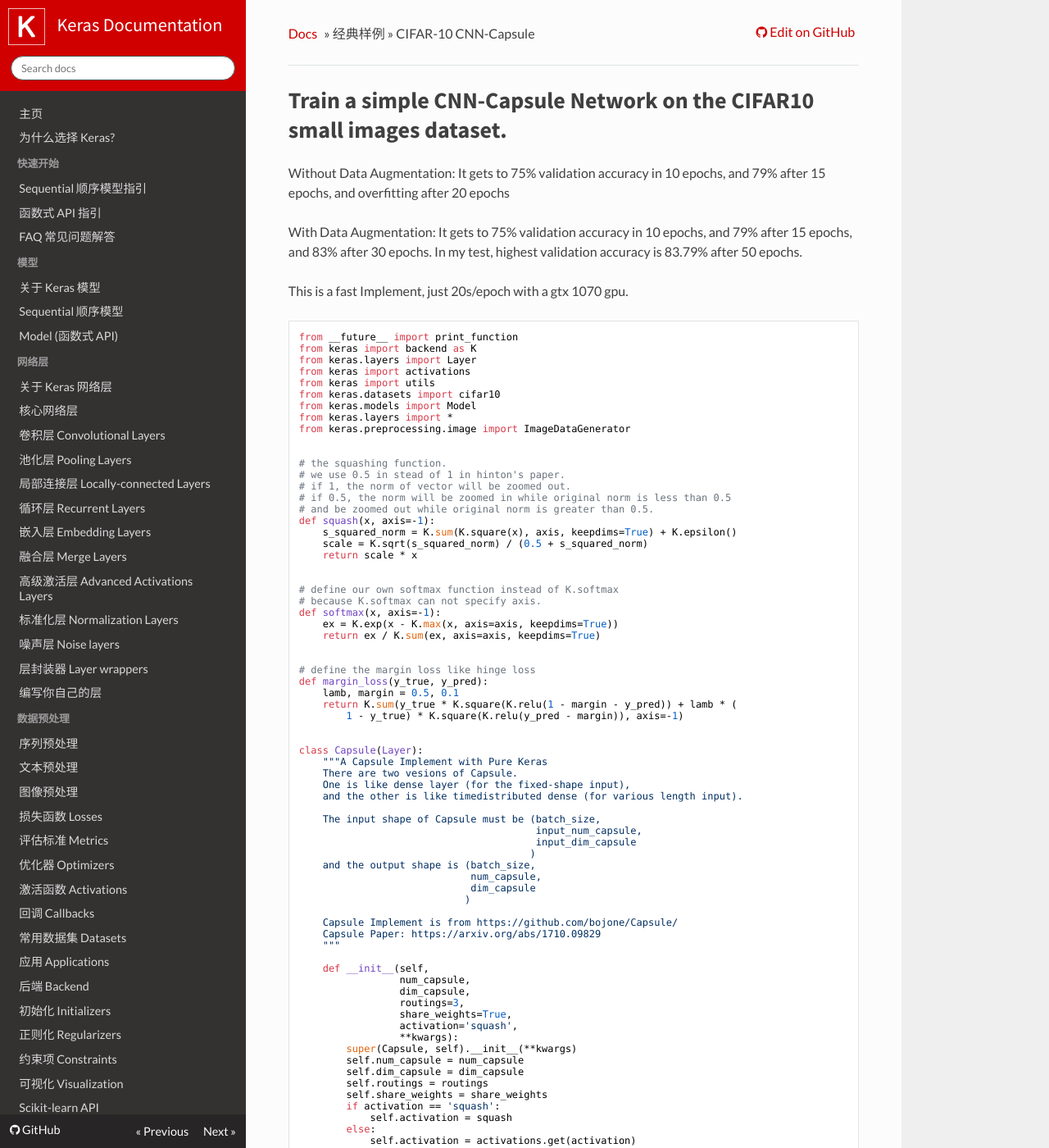
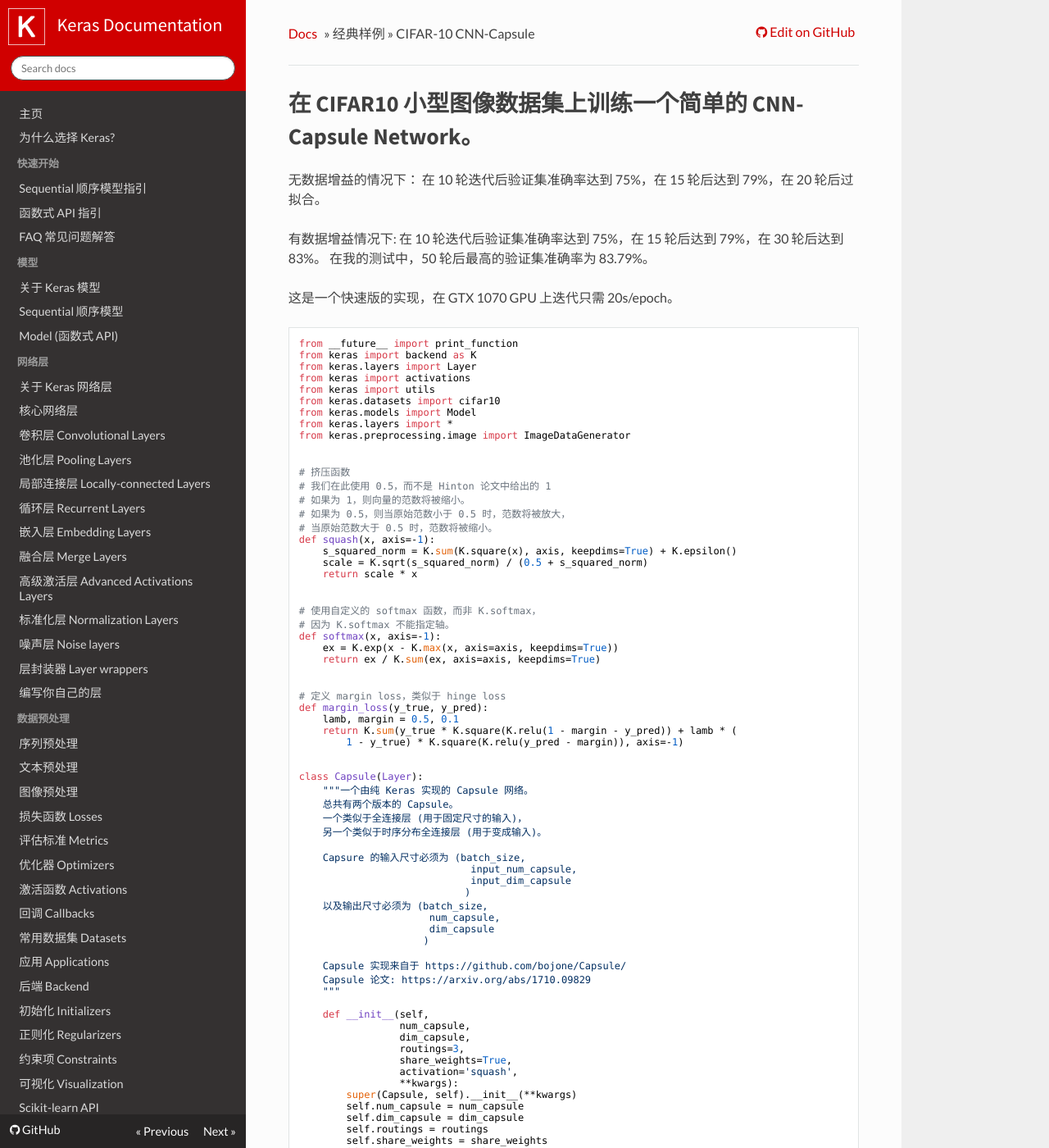
Before and after one commit to gaussic/keras-doc-zh, an MkDocs documentation site: the page built from sources/examples/cifar10_cnn_capsule.md, in a window 1280 px wide and 1400 px high. Shown: the whole window at 82% size. Built offline with MkDocs 1.6.1, drawn with Linux system fonts in a browser that asks for light colours; nearby versions of some CDN libraries; some web fonts are replaced; library files that are not in the unit come from our copies; some of the changed text lies outside the part shown.

Commit message:
Translate cifar10_cnn_capsule.md

````diff
--- a/sources/examples/cifar10_cnn_capsule.md
+++ b/sources/examples/cifar10_cnn_capsule.md
@@ -1,17 +1,13 @@
+# 在 CIFAR10 小型图像数据集上训练一个简单的 CNN-Capsule Network。
 
-#Train a simple CNN-Capsule Network on the CIFAR10 small images dataset.
+无数据增益的情况下：
+在 10 轮迭代后验证集准确率达到 75%，在 15 轮后达到 79%，在 20 轮后过拟合。
 
-Without Data Augmentation:
-It gets to 75% validation accuracy in 10 epochs,
-and 79% after 15 epochs, and overfitting after 20 epochs
+有数据增益情况下:
+在 10 轮迭代后验证集准确率达到 75%，在 15 轮后达到 79%，在 30 轮后达到 83%。
+在我的测试中，50 轮后最高的验证集准确率为 83.79%。
 
-With Data Augmentation:
-It gets to 75% validation accuracy in 10 epochs,
-and 79% after 15 epochs, and 83% after 30 epochs.
-In my test, highest validation accuracy is 83.79% after 50 epochs.
-
-This is a fast Implement, just 20s/epoch with a gtx 1070 gpu.
-
+这是一个快速版的实现，在 GTX 1070 GPU 上迭代只需 20s/epoch。
 
 ```python
 from __future__ import print_function
@@ -25,25 +21,25 @@
 from keras.preprocessing.image import ImageDataGenerator
 
 
-# the squashing function.
-# we use 0.5 in stead of 1 in hinton's paper.
-# if 1, the norm of vector will be zoomed out.
-# if 0.5, the norm will be zoomed in while original norm is less than 0.5
-# and be zoomed out while original norm is greater than 0.5.
+# 挤压函数
+# 我们在此使用 0.5，而不是 Hinton 论文中给出的 1
+# 如果为 1，则向量的范数将被缩小。
+# 如果为 0.5，则当原始范数小于 0.5 时，范数将被放大，
+# 当原始范数大于 0.5 时，范数将被缩小。
 def squash(x, axis=-1):
     s_squared_norm = K.sum(K.square(x), axis, keepdims=True) + K.epsilon()
     scale = K.sqrt(s_squared_norm) / (0.5 + s_squared_norm)
     return scale * x
 
 
-# define our own softmax function instead of K.softmax
-# because K.softmax can not specify axis.
+# 使用自定义的 softmax 函数，而非 K.softmax，
+# 因为 K.softmax 不能指定轴。
 def softmax(x, axis=-1):
     ex = K.exp(x - K.max(x, axis=axis, keepdims=True))
     return ex / K.sum(ex, axis=axis, keepdims=True)
 
 
-# define the margin loss like hinge loss
+# 定义 margin loss，类似于 hinge loss
 def margin_loss(y_true, y_pred):
     lamb, margin = 0.5, 0.1
     return K.sum(y_true * K.square(K.relu(1 - margin - y_pred)) + lamb * (
@@ -51,22 +47,22 @@
 
 
 class Capsule(Layer):
-    """A Capsule Implement with Pure Keras
-    There are two vesions of Capsule.
-    One is like dense layer (for the fixed-shape input),
-    and the other is like timedistributed dense (for various length input).
+    """一个由纯 Keras 实现的 Capsule 网络。
+    总共有两个版本的 Capsule。
+    一个类似于全连接层 (用于固定尺寸的输入)，
+    另一个类似于时序分布全连接层 (用于变成输入)。
 
-    The input shape of Capsule must be (batch_size,
-                                        input_num_capsule,
-                                        input_dim_capsule
-                                       )
-    and the output shape is (batch_size,
-                             num_capsule,
-                             dim_capsule
+    Capsure 的输入尺寸必须为 (batch_size,
+                             input_num_capsule,
+                             input_dim_capsule
                             )
+    以及输出尺寸必须为 (batch_size,
+                      num_capsule,
+                      dim_capsule
+                     )
 
-    Capsule Implement is from https://github.com/bojone/Capsule/
-    Capsule Paper: https://arxiv.org/abs/1710.09829
+    Capsule 实现来自于 https://github.com/bojone/Capsule/
+    Capsule 论文: https://arxiv.org/abs/1710.09829
     """
 
     def __init__(self,
@@ -105,16 +101,16 @@
                 trainable=True)
 
     def call(self, inputs):
-        """Following the routing algorithm from Hinton's paper,
-        but replace b = b + <u,v> with b = <u,v>.
+        """遵循 Hinton 论文中的路由算法，
+        但是将 b = b + <u,v> 替换为 b = <u,v>。
 
-        This change can improve the feature representation of Capsule.
+        这一改变将提升 Capsule 的特征表示能力。
 
-        However, you can replace
+        然而，你仍可以将
             b = K.batch_dot(outputs, hat_inputs, [2, 3])
-        with
+        替换为
             b += K.batch_dot(outputs, hat_inputs, [2, 3])
-        to realize a standard routing.
+        来实现一个标准的路由。
         """
 
         if self.share_weights:
@@ -156,7 +152,7 @@
 y_train = utils.to_categorical(y_train, num_classes)
 y_test = utils.to_categorical(y_test, num_classes)
 
-# A common Conv2D model
+# 一个常规的 Conv2D 模型
 input_image = Input(shape=(None, None, 3))
 x = Conv2D(64, (3, 3), activation='relu')(input_image)
 x = Conv2D(64, (3, 3), activation='relu')(x)
@@ -165,13 +161,12 @@
 x = Conv2D(128, (3, 3), activation='relu')(x)
 
 
-"""now we reshape it as (batch_size, input_num_capsule, input_dim_capsule)
-then connect a Capsule layer.
+"""现在我们将其尺寸重新调整为 (batch_size, input_num_capsule, input_dim_capsule)，再连接一个 Capsule 网络。
 
-the output of final model is the lengths of 10 Capsule, whose dim=16.
+最终模型的输出为长度为 10 的 Capsure，其 dim=16。
 
-the length of Capsule is the proba,
-so the problem becomes a 10 two-classification problem.
+Capsule 的长度表示为 proba，
+因此问题变成了一个『10个二分类』的问题。
 """
 
 x = Reshape((-1, 128))(x)
@@ -179,11 +174,11 @@
 output = Lambda(lambda z: K.sqrt(K.sum(K.square(z), 2)))(capsule)
 model = Model(inputs=input_image, outputs=output)
 
-# we use a margin loss
+# 使用 margin loss
 model.compile(loss=margin_loss, optimizer='adam', metrics=['accuracy'])
 model.summary()
 
-# we can compare the performance with or without data augmentation
+# 可以比较有无数据增益对应的性能
 data_augmentation = True
 
 if not data_augmentation:
@@ -197,39 +192,39 @@
         shuffle=True)
 else:
     print('Using real-time data augmentation.')
-    # This will do preprocessing and realtime data augmentation:
+    # 这一步将进行数据处理和实时数据增益:
     datagen = ImageDataGenerator(
-        featurewise_center=False,  # set input mean to 0 over the dataset
-        samplewise_center=False,  # set each sample mean to 0
-        featurewise_std_normalization=False,  # divide inputs by dataset std
-        samplewise_std_normalization=False,  # divide each input by its std
-        zca_whitening=False,  # apply ZCA whitening
-        zca_epsilon=1e-06,  # epsilon for ZCA whitening
-        rotation_range=0,  # randomly rotate images in 0 to 180 degrees
-        width_shift_range=0.1,  # randomly shift images horizontally
-        height_shift_range=0.1,  # randomly shift images vertically
-        shear_range=0.,  # set range for random shear
-        zoom_range=0.,  # set range for random zoom
-        channel_shift_range=0.,  # set range for random channel shifts
-        # set mode for filling points outside the input boundaries
+        featurewise_center=False,  # 将整个数据集的均值设为 0
+        samplewise_center=False,  # 将每个样本的均值设为 0
+        featurewise_std_normalization=False,  # 将输入除以整个数据集的标准差
+        samplewise_std_normalization=False,  # 将输入除以其标准差
+        zca_whitening=False,  # 运用 ZCA 白化
+        zca_epsilon=1e-06,  # ZCA 白化的 epsilon值
+        rotation_range=0,  # 随机旋转图像范围 (角度, 0 to 180)
+        width_shift_range=0.1,  # 随机水平移动图像 (总宽度的百分比)
+        height_shift_range=0.1,  # 随机垂直移动图像 (总高度的百分比)
+        shear_range=0.,  # 设置随机裁剪范围
+        zoom_range=0.,  # 设置随机放大范围
+        channel_shift_range=0.,  # 设置随机通道切换的范围
+        # 设置填充输入边界之外的点的模式
         fill_mode='nearest',
-        cval=0.,  # value used for fill_mode = "constant"
-        horizontal_flip=True,  # randomly flip images
-        vertical_flip=False,  # randomly flip images
-        # set rescaling factor (applied before any other transformation)
+        cval=0.,  # 在 fill_mode = "constant" 时使用的值
+        horizontal_flip=True,  # 随机水平翻转图像
+        vertical_flip=False,  # 随机垂直翻转图像
+        # 设置缩放因子 (在其他转换之前使用)
         rescale=None,
-        # set function that will be applied on each input
+        # 设置将应用于每一个输入的函数
         preprocessing_function=None,
-        # image data format, either "channels_first" or "channels_last"
+        # 图像数据格式，"channels_first" 或 "channels_last" 之一
         data_format=None,
-        # fraction of images reserved for validation (strictly between 0 and 1)
+        # 保留用于验证的图像比例（严格在0和1之间）
         validation_split=0.0)
 
-    # Compute quantities required for feature-wise normalization
-    # (std, mean, and principal components if ZCA whitening is applied).
+    # 计算特征标准化所需的计算量
+    # (如果应用 ZCA 白化，则为 std，mean和主成分)。
     datagen.fit(x_train)
 
-    # Fit the model on the batches generated by datagen.flow().
+    # 利用由 datagen.flow() 生成的批来训练模型。
     model.fit_generator(
         datagen.flow(x_train, y_train, batch_size=batch_size),
         epochs=epochs,
````
